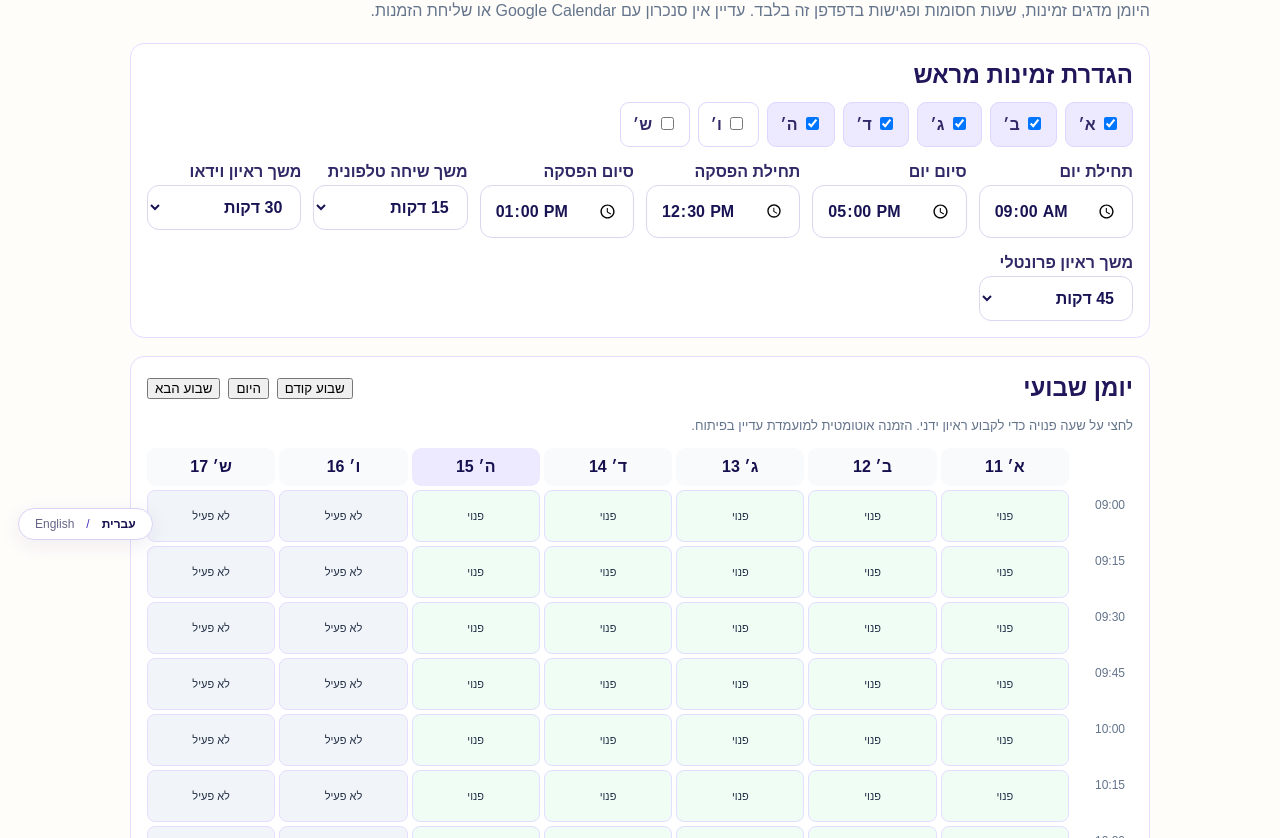
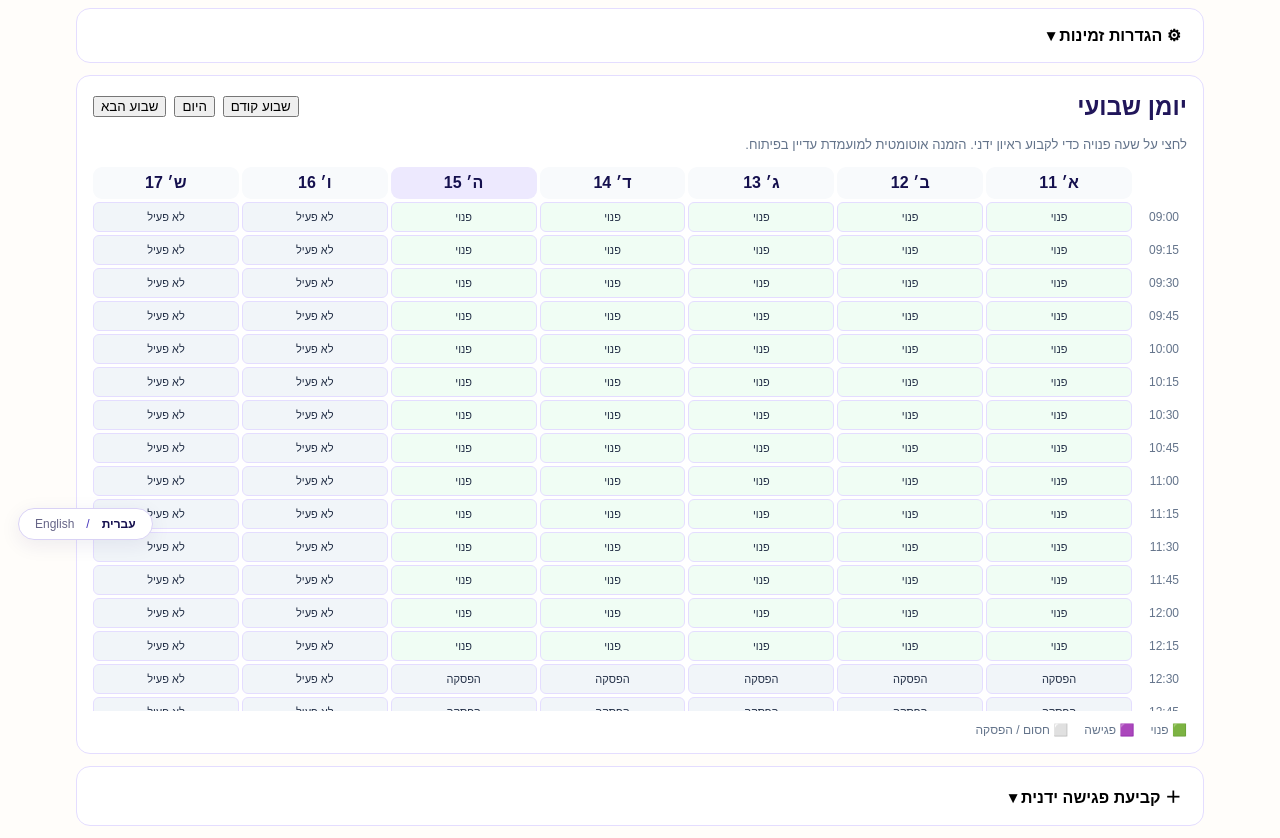
Before and after one commit to IritSel/recruitment-ai, a Next.js app: page /recruiter/schedule in a window 1280 px wide. Shown: the part 242-1080 px from the top of the page. Built offline with nearby package versions, Linux system fonts and the light colour scheme.

Commit message:
Compact QA weekly calendar at 100 percent zoom and collapse settings and manual booking

```diff
--- a/app/recruiter/schedule/page.tsx
+++ b/app/recruiter/schedule/page.tsx
@@ -24,6 +24,8 @@ export default function SchedulePage(){
  const duration=settings.durations[type];
  const [message,setMessage]=useState("");
  const [ready,setReady]=useState(false);
+ const [settingsOpen,setSettingsOpen]=useState(false);
+ const [manualOpen,setManualOpen]=useState(false);
  useEffect(()=>{try{const s=localStorage.getItem("how-qa-calendar-settings");if(s){const v=JSON.parse(s);if(v&&Array.isArray(v.days))setSettings({...defaults,...v,durations:{...defaults.durations,...v.durations}})}const a=localStorage.getItem("how-qa-calendar-appointments");if(a){const v=JSON.parse(a);if(Array.isArray(v))setAppointments(v)}const query=new URLSearchParams(location.search);const d=query.get("date");const id=query.get("appointment");setDay(d||localDate(new Date()));if(id)setSelected(id);if(query.get("candidate")==="noa")setName("נועה כהן")}catch{setDay(localDate(new Date()))}setReady(true)},[]);
  const dateObj=useMemo(()=>day?new Date(day+"T12:00:00"):new Date(),[day]);
  const isWorking=settings.days.includes(dateObj.getDay());
@@ -58,12 +60,12 @@ export default function SchedulePage(){
  }catch{setMessage("לא ניתן לשמור את הראיון בדפדפן. הפגישה לא נקבעה.")}
 }
  const active=appointments.find(a=>a.id===selected);
- return <main className="shell"><nav className="nav"><Link className="brand" href="/">HOW?</Link><Link href="/recruiter">← {en?"Dashboard":"דשבורד"}</Link></nav><section style={{maxWidth:1020,margin:"35px auto",display:"grid",gap:18}}>
+ return <main className="shell"><nav className="nav"><Link className="brand" href="/">HOW?</Link><Link href="/recruiter">← {en?"Dashboard":"דשבורד"}</Link></nav><section style={{maxWidth:1280,margin:"18px auto",display:"grid",gap:12}}>
  <span className="eyebrow">QA · {en?"Internal calendar preview":"יומן פנימי להדגמה"}</span><h1 style={{margin:0}}>{en?"Interview calendar":"יומן ראיונות"}</h1><p style={{margin:0,color:"#64748b"}}>היומן מדגים זמינות, שעות חסומות ופגישות בדפדפן זה בלבד. עדיין אין סנכרון עם Google Calendar או שליחת הזמנות.</p>
- <div style={{...boxStyle,display:"grid",gap:12}}><h2 style={{margin:0}}>הגדרת זמינות מראש</h2><div style={{display:"flex",gap:8,flexWrap:"wrap"}}>{dayNames.map((n,i)=><label key={i} style={{padding:"9px 12px",border:"1px solid #ddd6fe",borderRadius:9,background:settings.days.includes(i)?"#ede9fe":"white",cursor:"pointer"}}><input type="checkbox" checked={settings.days.includes(i)} onChange={e=>saveSettings({...settings,days:e.target.checked?[...settings.days,i]:settings.days.filter(x=>x!==i)})}/> {n}</label>)}</div>
+ <div style={{...boxStyle,display:"grid",gap:12}}><button type="button" aria-expanded={settingsOpen} onClick={()=>setSettingsOpen(v=>!v)} style={{background:"transparent",border:0,textAlign:"right",font:"inherit",fontWeight:700,cursor:"pointer"}}>⚙ הגדרות זמינות {settingsOpen?"▴":"▾"}</button>{settingsOpen&&<><h2 style={{margin:0,fontSize:16}}>ימי עבודה, שעות ומשכי ראיונות</h2><div style={{display:"flex",gap:8,flexWrap:"wrap"}}>{dayNames.map((n,i)=><label key={i} style={{padding:"9px 12px",border:"1px solid #ddd6fe",borderRadius:9,background:settings.days.includes(i)?"#ede9fe":"white",cursor:"pointer"}}><input type="checkbox" checked={settings.days.includes(i)} onChange={e=>saveSettings({...settings,days:e.target.checked?[...settings.days,i]:settings.days.filter(x=>x!==i)})}/> {n}</label>)}</div>
  <div style={{display:"grid",gridTemplateColumns:"repeat(auto-fit,minmax(140px,1fr))",gap:12}}>
  {([["start","תחילת יום"],["end","סיום יום"],["breakStart","תחילת הפסקה"],["breakEnd","סיום הפסקה"]] as const).map(([k,label])=><label key={k}>{label}<input type="time" style={field} value={settings[k]} onChange={e=>saveSettings({...settings,[k]:e.target.value})}/></label>)}
- {(["phone","video","onsite"] as const).map(k=><label key={k}>משך {k==="phone"?"שיחה טלפונית":k==="video"?"ראיון וידאו":"ראיון פרונטלי"}<select style={field} value={settings.durations[k]} onChange={e=>saveSettings({...settings,durations:{...settings.durations,[k]:Number(e.target.value)}})}>{[15,20,30,45,60].map(x=><option key={x} value={x}>{x} דקות</option>)}</select></label>)}</div></div>
+ {(["phone","video","onsite"] as const).map(k=><label key={k}>משך {k==="phone"?"שיחה טלפונית":k==="video"?"ראיון וידאו":"ראיון פרונטלי"}<select style={field} value={settings.durations[k]} onChange={e=>saveSettings({...settings,durations:{...settings.durations,[k]:Number(e.target.value)}})}>{[15,20,30,45,60].map(x=><option key={x} value={x}>{x} דקות</option>)}</select></label>)}</div></>}</div>
  <div style={{...boxStyle,display:"grid",gap:12}}>
  <div style={{display:"flex",justifyContent:"space-between",alignItems:"center",flexWrap:"wrap",gap:10}}>
  <h2 style={{margin:0}}>יומן שבועי</h2>
@@ -73,24 +75,23 @@ export default function SchedulePage(){
  <button type="button" onClick={()=>{const d=new Date((day||localDate(new Date()))+"T12:00:00");d.setDate(d.getDate()+7);setDay(localDate(d));setSelected("")}}>שבוע הבא</button>
  </div></div>
  <p style={{margin:0,color:"#64748b",fontSize:13}}>לחצי על שעה פנויה כדי לקבוע ראיון ידני. הזמנה אוטומטית למועמדת עדיין בפיתוח.</p>
- <div style={{overflowX:"auto"}}>
- <div style={{display:"grid",gridTemplateColumns:"60px repeat(7,minmax(92px,1fr))",gap:4,minWidth:730}}>
+ <div style={{overflowX:"auto",maxHeight:"min(68vh,680px)",overflowY:"auto"}}>
+ <div style={{display:"grid",gridTemplateColumns:"52px repeat(7,minmax(74px,1fr))",gap:3,minWidth:610}}>
  <div/>
- {weekDates.map(d=><div key={d.date} style={{padding:10,textAlign:"center",borderRadius:9,background:d.date===day?"#ede9fe":"#f8fafc",fontWeight:600}}>{dayNames[d.weekday]} {d.number}</div>)}
+ {weekDates.map(d=><div key={d.date} style={{padding:7,textAlign:"center",position:"sticky",top:0,zIndex:2,borderRadius:9,background:d.date===day?"#ede9fe":"#f8fafc",fontWeight:600}}>{dayNames[d.weekday]} {d.number}</div>)}
  {weekHours.flatMap(hour=>[
  <div key={"h-"+hour} style={{padding:8,fontSize:12,color:"#64748b"}}>{clock(hour)}</div>,
- ...weekDates.map(d=>{const info=slotInfo(d.date,d.weekday,hour);const chosen=day===d.date&&selected===clock(hour);return <button key={d.date+"-"+hour} type="button" disabled={info.busy} title={info.appointment?info.appointment.name+" · "+info.appointment.job:info.reason} onClick={()=>{setDay(d.date);setSelected(clock(hour));setMessage("")}} style={{minHeight:52,padding:5,borderRadius:8,border:chosen?"2px solid #6147f5":"1px solid #e4ddff",background:info.appointment?"#e9e3ff":info.busy?"#f1f5f9":"#f0fdf4",cursor:info.busy?"not-allowed":"pointer",color:"#243047",fontSize:11,overflow:"hidden"}}>
+ ...weekDates.map(d=>{const info=slotInfo(d.date,d.weekday,hour);const chosen=day===d.date&&selected===clock(hour);return <button key={d.date+"-"+hour} type="button" disabled={info.busy} title={info.appointment?info.appointment.name+" · "+info.appointment.job:info.reason} onClick={()=>{setDay(d.date);setSelected(clock(hour));setMessage("")}} style={{minHeight:30,padding:3,borderRadius:6,border:chosen?"2px solid #6147f5":"1px solid #e4ddff",background:info.appointment?"#e9e3ff":info.busy?"#f1f5f9":"#f0fdf4",cursor:info.busy?"not-allowed":"pointer",color:"#243047",fontSize:11,overflow:"hidden"}}>
  {info.appointment?<><strong>{info.appointment.name}</strong><span style={{display:"block"}}>{info.appointment.time} · {info.appointment.minutes} דק׳</span></>:info.busy?info.reason:chosen?"נבחר":"פנוי"}
  </button>})
  ])}
  </div></div>
  <div style={{display:"flex",gap:16,flexWrap:"wrap",fontSize:12,color:"#64748b"}}><span>🟩 פנוי</span><span>🟪 פגישה</span><span>⬜ חסום / הפסקה</span></div>
  </div>
- <div style={{display:"grid",gridTemplateColumns:"repeat(auto-fit,minmax(280px,1fr))",gap:16}}>
- <div style={{...boxStyle,display:"grid",gap:12,alignContent:"start"}}><h2 style={{margin:0}}>קביעת ראיון QA</h2><label>תאריך הראיון<input type="date" style={field} value={day} onChange={e=>{setDay(e.target.value);setSelected("");setMessage("")}}/></label><label>שעת הראיון<select style={field} value={active?"":selected} onChange={e=>{setSelected(e.target.value);setMessage("")}}><option value="">בחרי שעה פנויה</option>{slots.filter(s=>!s.busy).map(s=><option key={s.time} value={s.time}>{s.time}–{clock(minutes(s.time)+duration)}</option>)}</select></label><label>שם המועמדת<input style={field} value={name} onChange={e=>setName(e.target.value)}/></label><label>משרה<input style={field} value={job} onChange={e=>setJob(e.target.value)}/></label><label>סוג ראיון<select style={field} value={type} onChange={e=>{setType(e.target.value as "phone"|"video"|"onsite");setSelected("")}}><option value="phone">טלפוני</option><option value="video">וידאו (QA ללא קישור Meet)</option><option value="onsite">פרונטלי</option></select></label>
+ <div style={{...boxStyle,display:"grid",gap:12}}><button type="button" aria-expanded={manualOpen} onClick={()=>setManualOpen(v=>!v)} style={{background:"transparent",border:0,textAlign:"right",font:"inherit",fontWeight:700,cursor:"pointer"}}>＋ קביעת פגישה ידנית {manualOpen?"▴":"▾"}</button>{manualOpen&&<div style={{display:"grid",gap:12,maxWidth:540}}><h2 style={{margin:0,fontSize:16}}>קביעת ראיון QA</h2><label>תאריך הראיון<input type="date" style={field} value={day} onChange={e=>{setDay(e.target.value);setSelected("");setMessage("")}}/></label><label>שעת הראיון<select style={field} value={active?"":selected} onChange={e=>{setSelected(e.target.value);setMessage("")}}><option value="">בחרי שעה פנויה</option>{slots.filter(s=>!s.busy).map(s=><option key={s.time} value={s.time}>{s.time}–{clock(minutes(s.time)+duration)}</option>)}</select></label><label>שם המועמדת<input style={field} value={name} onChange={e=>setName(e.target.value)}/></label><label>משרה<input style={field} value={job} onChange={e=>setJob(e.target.value)}/></label><label>סוג ראיון<select style={field} value={type} onChange={e=>{setType(e.target.value as "phone"|"video"|"onsite");setSelected("")}}><option value="phone">טלפוני</option><option value="video">וידאו (QA ללא קישור Meet)</option><option value="onsite">פרונטלי</option></select></label>
  <p>משך הפגישה לפי סוג הראיון: <strong>{duration} דקות</strong></p><p>שעה שנבחרה: <strong>{selected&&!active?selected:"לא נבחרה שעה פנויה"}</strong></p><button type="button" className="button" disabled={!selected||Boolean(active)||!ready||!slots.some(s=>s.time===selected&&!s.busy)} onClick={saveAppointment}>קביעת ראיון ביומן QA</button>
  {message&&<p role="status" style={{color:"#285b54"}}>{message}</p>}
- </div></div>
+ </div>}</div>
  <div style={{...boxStyle,display:"grid",gap:12}}><h2 style={{margin:0}}>פגישות בתאריך הנבחר</h2>
  {dayAppointments.length===0?<p>אין פגישות שנקבעו ליום הזה.</p>:dayAppointments.map(a=><div key={a.id} id={a.id} style={{padding:12,border:selected===a.id?"2px solid #6147f5":"1px solid #e4ddff",borderRadius:12,background:selected===a.id?"#faf8ff":"white"}}><button type="button" onClick={()=>setSelected(a.id)} style={{border:0,background:"transparent",textAlign:"right",cursor:"pointer",font:"inherit",width:"100%"}}><strong>{a.time}–{clock(minutes(a.time)+a.minutes)} · {a.name}</strong><p style={{margin:"5px 0"}}>{a.job} · {a.type==="phone"?"ראיון טלפוני":a.type==="video"?"ראיון וידאו":"ראיון פרונטלי"} · {a.minutes} דקות</p></button></div>)}
  {active&&<div style={{background:"#f5f3ff",borderRadius:12,padding:12}}><h3>פרטי הפגישה</h3><p>{active.name} · {active.job}</p><p>{active.date} · {active.time} · {active.minutes} דקות</p><button type="button" onClick={()=>{const next=appointments.filter(a=>a.id!==active.id);localStorage.setItem("how-qa-calendar-appointments",JSON.stringify(next));setAppointments(next);setSelected("");setMessage("פגישת QA בוטלה.")}}>ביטול פגישת QA</button></div>}
```
